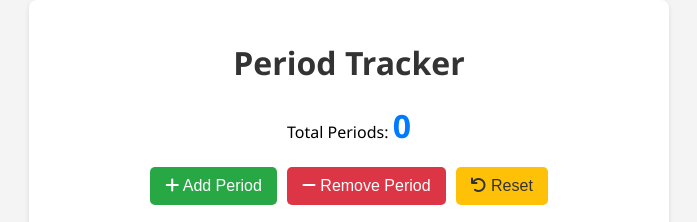
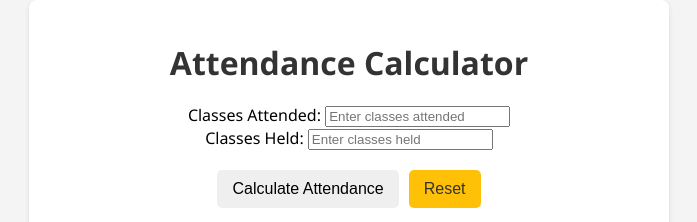
Before and after one commit to yeshw0nth/attendance, a plain HTML site: page index.html in a window 1280 px wide. Shown: the top 222 px of the page, without its empty margins (291-988 px from the left). Drawn offline with Linux system fonts and the light colour scheme.

Commit message:
Update index.html

```diff
--- a/index.html
+++ b/index.html
@@ -3,21 +3,26 @@
 <head>
     <meta charset="UTF-8">
     <meta name="viewport" content="width=device-width, initial-scale=1.0">
-    <title>Period Tracker</title>
+    <title>Attendance Calculator</title>
     <link rel="stylesheet" href="styles.css">
     <link rel="stylesheet" href="https://cdnjs.cloudflare.com/ajax/libs/font-awesome/6.0.0/css/all.min.css">
 </head>
 <body>
     <div class="container">
-        <h1>Period Tracker</h1>
-        <div class="counter-container">
-            <p>Total Periods: <span id="periodCount">0</span></p>
-            <div class="button-group">
-                <button id="addButton"><i class="fas fa-plus"></i> Add Period</button>
-                <button id="removeButton"><i class="fas fa-minus"></i> Remove Period</button>
-                <button id="resetButton"><i class="fas fa-undo"></i> Reset</button>
-            </div>
+        <h1>Attendance Calculator</h1>
+        <div class="input-container">
+            <label for="attended">Classes Attended:</label>
+            <input type="number" id="attended" placeholder="Enter classes attended">
         </div>
+        <div class="input-container">
+            <label for="held">Classes Held:</label>
+            <input type="number" id="held" placeholder="Enter classes held">
+        </div>
+        <div class="button-group">
+            <button id="calculateButton">Calculate Attendance</button>
+            <button id="resetButton">Reset</button>
+        </div>
+        <div id="result" class="result"></div>
         <h2>Attendance Website</h2>
         <div class="iframe-container">
             <iframe src="https://www.attendance75.in/" width="100%" height="500px"></iframe>
```
